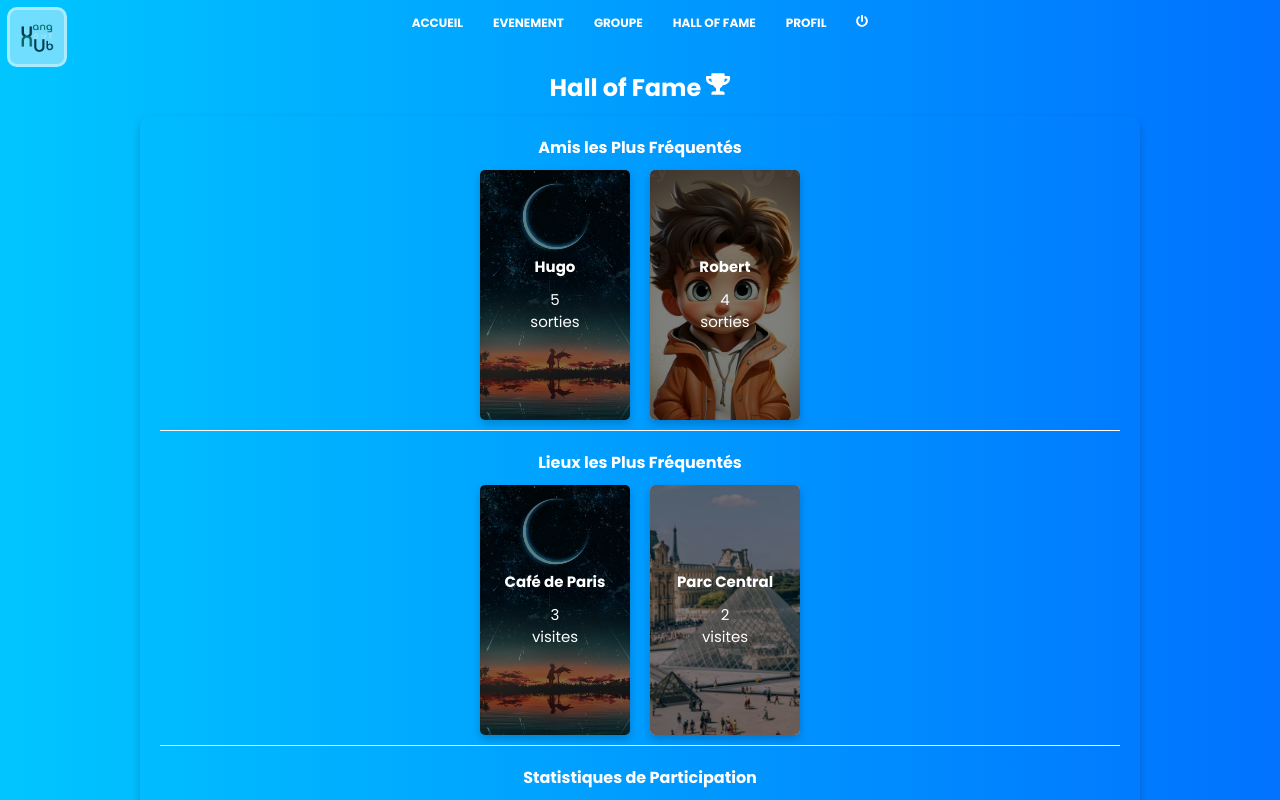
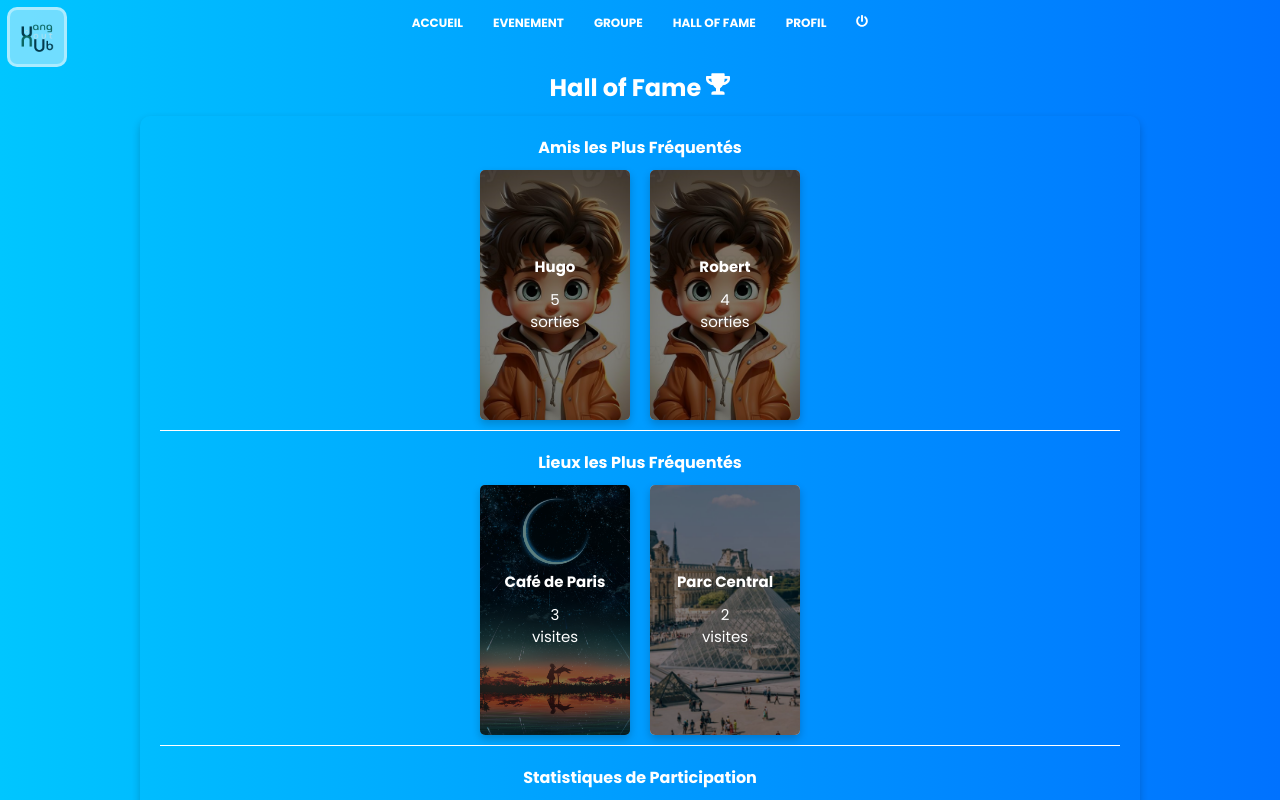
Before and after one commit to RomeoVandoolaeghe/Projet_Fin_Annee_2024, a React (Vite) app in the folder vite/: page /HallofFame in a window 1280 px wide. Built offline with nearby package versions, Linux system fonts and the light colour scheme.

Commit message:
Update HallofFame.jsx

```diff
--- a/vite/src/pages/user/HallofFame/HallofFame.jsx
+++ b/vite/src/pages/user/HallofFame/HallofFame.jsx
@@ -7,7 +7,7 @@ import './HallofFame.css';
 
 const userStats = {
   mostFrequentFriends: [
-    { name: 'Hugo', times: 5, img: 'lieu1.jpeg' },
+    { name: 'Hugo', times: 5, img: 'amis1.jpg' },
     { name: 'Robert', times: 4, img: 'amis1.jpg' },
   ],
   mostFrequentPlaces: [
```
